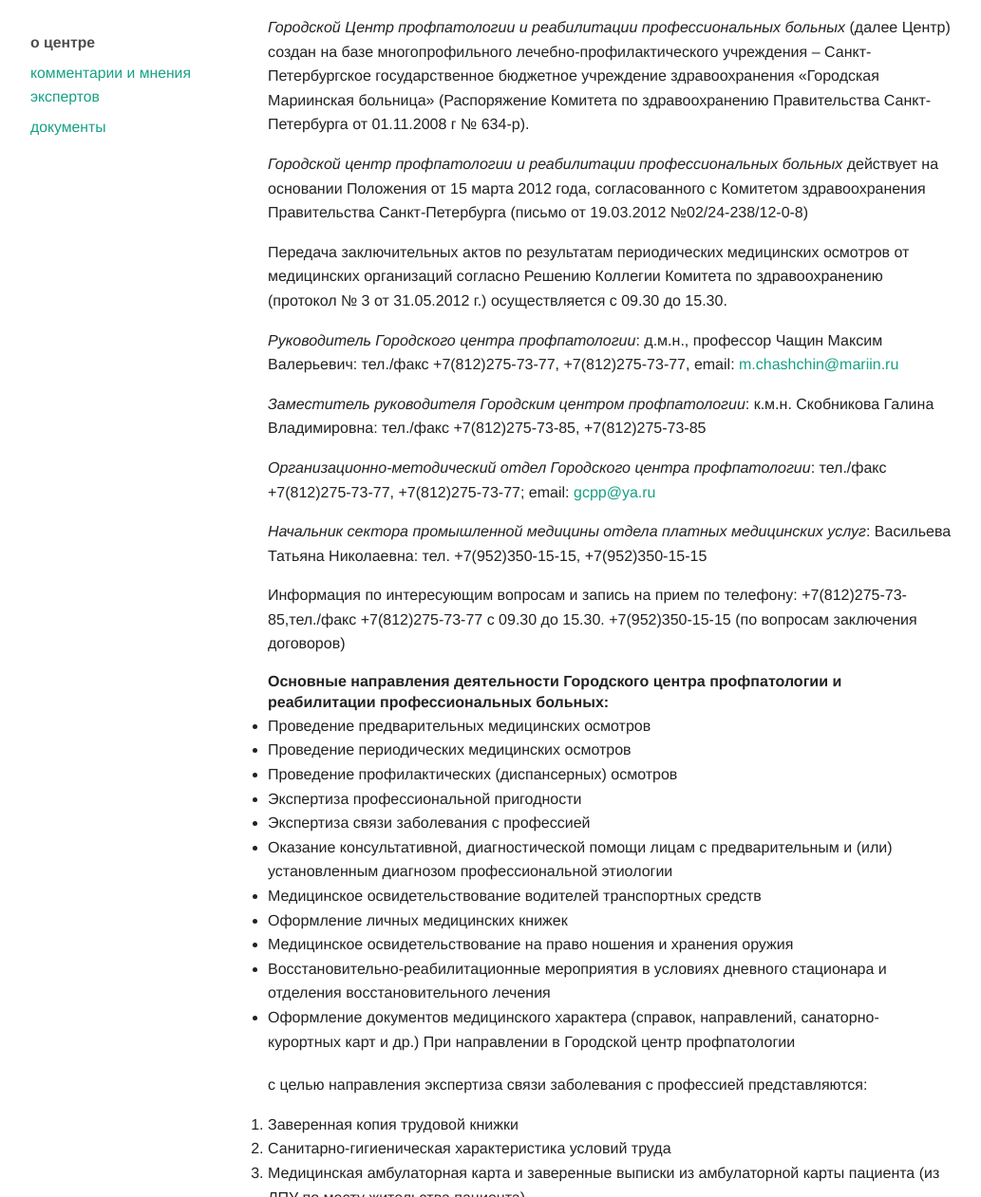
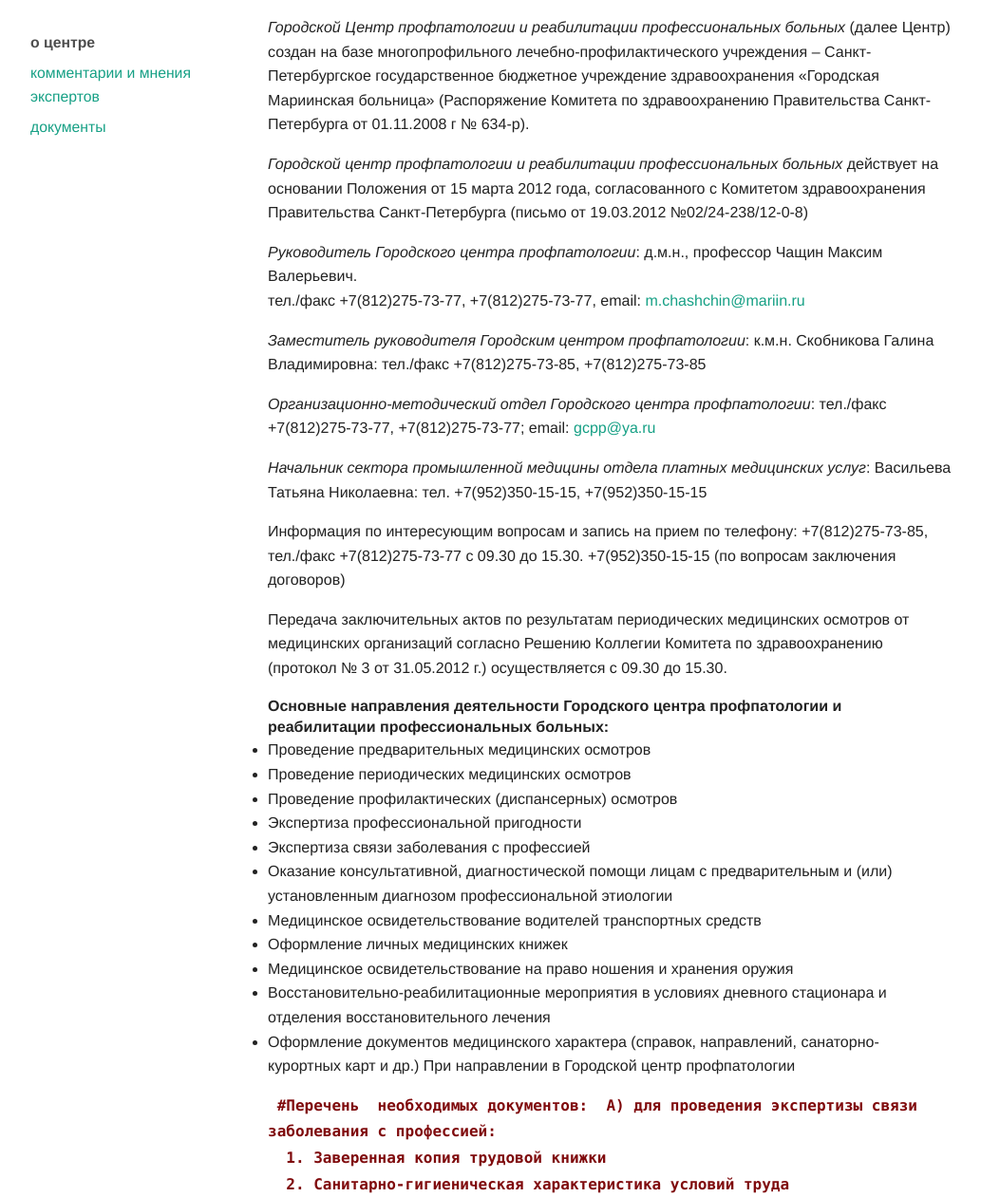
Before and after one commit to avpnw/avpnw, a Jekyll site: the page built from docs/about.md, in a window 1280 px wide and 1400 px high, cut to the strip 139-1400 px from the top of the window. Shown: the whole strip at 95% size, without its empty margins (123-1156 px from the left). Built offline with Jekyll 4.4.1, drawn with Linux system fonts in a browser that asks for light colours; Markdown is read by kramdown in place of the engine named in the settings; some of the changed lines change nothing that is shown; some of the changed text lies outside the part shown.

Commit message:
Update about.md

```diff
--- a/docs/about.md
+++ b/docs/about.md
@@ -11,18 +11,26 @@
 
 _Городской центр профпатологии и реабилитации профессиональных больных_ действует на основании Положения от 15 марта 2012 года, согласованного с Комитетом здравоохранения Правительства Санкт-Петербурга (письмо от 19.03.2012 №02/24-238/12-0-8)
 
+
+
+*Руководитель Городского центра профпатологии*: д.м.н., профессор Чащин Максим Валерьевич.
+тел./факс +7(812)275-73-77, +7(812)275-73-77,
+email: <m.chashchin@mariin.ru>
+
+*Заместитель руководителя  Городским центром профпатологии*: к.м.н. Скобникова Галина Владимировна:
+тел./факс +7(812)275-73-85, +7(812)275-73-85
+
+*Организационно-методический отдел Городского центра профпатологии*: тел./факс +7(812)275-73-77, +7(812)275-73-77;
+ email: <gcpp@ya.ru>
+
+*Начальник сектора промышленной медицины отдела платных медицинских услуг*:
+ Васильева Татьяна Николаевна:
+тел. +7(952)350-15-15, +7(952)350-15-15
+
+Информация по интересующим вопросам и запись на прием по телефону: +7(812)275-73-85, тел./факс +7(812)275-73-77 с 09.30 до 15.30.
++7(952)350-15-15 (по вопросам заключения договоров)
+
 Передача заключительных актов по результатам периодических медицинских осмотров от медицинских организаций согласно Решению Коллегии Комитета по здравоохранению (протокол № 3 от 31.05.2012 г.) осуществляется с 09.30 до 15.30.
-
-*Руководитель Городского центра профпатологии*: д.м.н., профессор Чащин Максим Валерьевич: тел./факс +7(812)275-73-77, +7(812)275-73-77, email: <m.chashchin@mariin.ru>
-
-*Заместитель руководителя  Городским центром профпатологии*: к.м.н. Скобникова Галина Владимировна: тел./факс +7(812)275-73-85, +7(812)275-73-85
-
-*Организационно-методический отдел Городского центра профпатологии*: тел./факс +7(812)275-73-77, +7(812)275-73-77; email: <gcpp@ya.ru>
-
-*Начальник сектора промышленной медицины отдела платных медицинских услуг*: Васильева Татьяна Николаевна: тел. +7(952)350-15-15, +7(952)350-15-15
-
-Информация по интересующим вопросам и запись на прием по телефону: +7(812)275-73-85,тел./факс +7(812)275-73-77 с 09.30 до 15.30. +7(952)350-15-15 (по вопросам заключения договоров)
-
 ###### Основные направления деятельности Городского центра профпатологии и реабилитации профессиональных больных:
 
 * Проведение предварительных медицинских осмотров
@@ -37,16 +45,15 @@
 * Восстановительно-реабилитационные мероприятия в условиях дневного стационара и отделения восстановительного лечения
 * Оформление документов медицинского характера (справок, направлений, санаторно-курортных карт и др.) При направлении в Городской центр профпатологии
 
-с целью направления экспертиза связи заболевания с профессией представляются:
-
+       #Перечень  необходимых документов:
+А) для проведения экспертизы связи заболевания с профессией:
 1. Заверенная копия трудовой книжки
 2. Санитарно-гигиеническая характеристика условий труда
 3. Медицинская амбулаторная карта и заверенные выписки из амбулаторной карты пациента (из ЛПУ по месту жительства пациента)
 4. Заверенная выписка из медицинской карты предварительных и периодических медицинских осмотров и медицинская карта предварительных и периодических медицинских осмотров
 5. Выписки из стационаров (при наличии)
 
-с целью направления экспертиза профпригодности представляются:
-
+Б) для проведения экспертизы профпригодности:
 1. Медицинская амбулаторная карта пациента
 2. Медицинская карта предварительных и периодических медицинских осмотров
 3. Паспорт здоровья (при его наличии)
```
